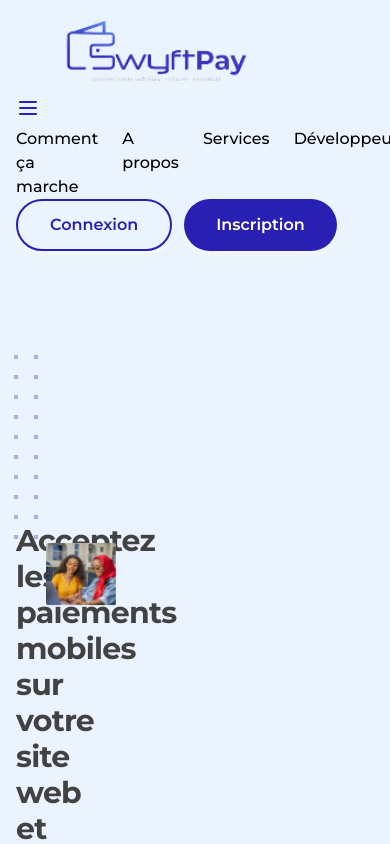
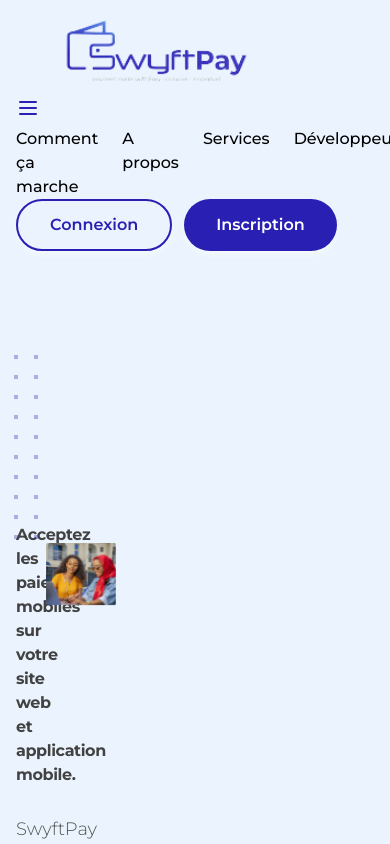
Before and after one commit to swyftpay-drc/frontend, a Next.js app: page / in a window 390 px wide. Shown: the top 844 px of the page. Built offline with nearby package versions, Linux system fonts and the light colour scheme.

Commit message:
refactor:update navigation

```diff
--- a/src/components/client/home/banner-section/index.tsx
+++ b/src/components/client/home/banner-section/index.tsx
@@ -12,7 +12,7 @@
         <div className="grid grid-cols-12 sm:grid-cols-2">
           <div className="">
             <div className="flex flex-col gap-7">
-              <h1 className="text-3xl font-bold tracking-tight text-gray-800 sm:text-6xl md:leading-tight ">
+              <h1 className="font-bold tracking-tight text-gray-800 sm:text-6xl md:leading-tight ">
               Acceptez les paiements mobiles sur votre site web et application mobile.
               </h1>
                <div>
--- a/src/components/client/layouts/navbar/index.tsx
+++ b/src/components/client/layouts/navbar/index.tsx
@@ -36,7 +36,7 @@
         </div>
         <div className="flex gap-6">
           <Link
-            href={""}
+            href={"/how-kit-works"}
             className="font-medium hover:text-primary-900 duration-300"
           >
             Comment ça marche
```
